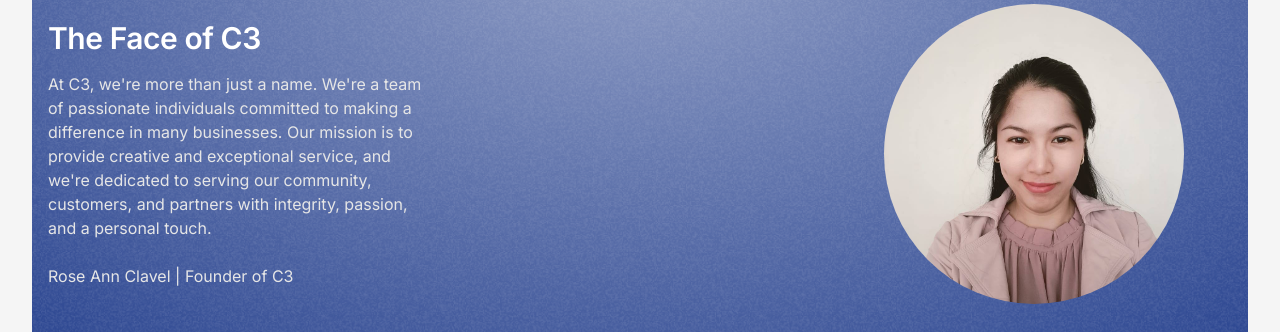
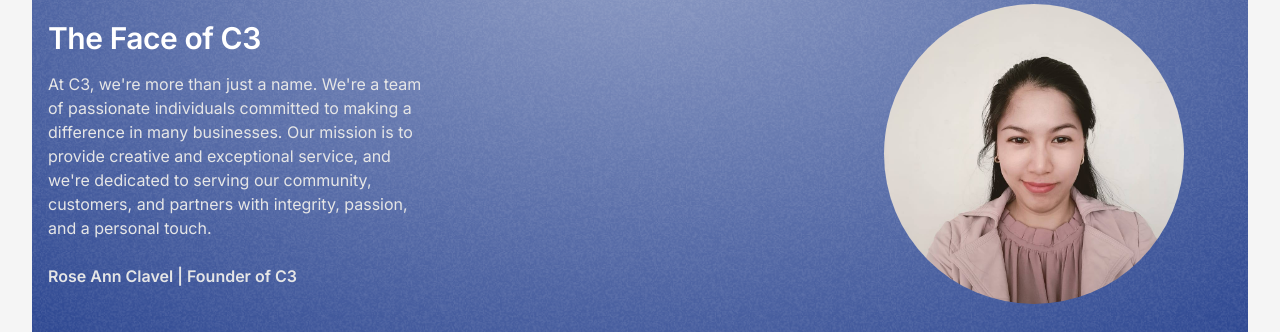
Before and after one commit to clavelian/ClavelAdvertisingMarketing, a Next.js app in the folder cad/: page /about in a window 1280 px wide. Shown: the part 620-952 px from the top of the page. Built offline with nearby package versions, Linux system fonts and the light colour scheme.

Commit message:
changed font for wobble.tsx

```diff
--- a/cad/app/about/wobble.tsx
+++ b/cad/app/about/wobble.tsx
@@ -13,7 +13,7 @@ export function WobbleCardDemo() {
         className="justify-center items-center"
       >
         <div className="max-w-xs">
-          <h2 className="text-left text-balance text-base tablet:text-xl exclude:text-3xl font-semibold tracking-[-0.015em] text-white">
+          <h2 className="text-left text-balance text-base tablet:text-xl exclude:text-3xl font-semibold tracking-[-0.015em] text-white mobile:text-xl">
             Our commitment
           </h2>
           <p className="mt-4 text-left  text-base/6 text-neutral-200">
@@ -34,7 +34,7 @@ export function WobbleCardDemo() {
         {/* grayscale filter */}
       </WobbleCard>
       <WobbleCard containerClassName="col-span-1 min-h-[300px]">
-        <h2 className="max-w-80  text-left text-balance text-base tablet:text-xl exclude:text-3xl font-semibold tracking-[-0.015em] text-white">
+        <h2 className="max-w-80  text-left text-balance text-base tablet:text-xl exclude:text-3xl font-semibold tracking-[-0.015em] text-white mobile:text-xl">
           Our vision
         </h2>
         <p className="mt-4 max-w-[26rem] text-left  text-base/6 text-neutral-200">
@@ -47,7 +47,7 @@ export function WobbleCardDemo() {
       </WobbleCard>
       <WobbleCard containerClassName="col-span-1 exclude:col-span-3 bg-blue-900 min-h-[500px] exclude:min-h-[600px] xl:min-h-[300px]">
         <div className="max-w-sm">
-          <h2 className="max-w-sm tablet:max-w-lg  text-left text-balance text-base tablet:text-xl exclude:text-3xl font-semibold tracking-[-0.015em] text-white">
+          <h2 className="max-w-sm tablet:max-w-lg  text-left text-balance text-base tablet:text-xl exclude:text-3xl font-semibold tracking-[-0.015em] text-white mobile:text-xl">
             The Face of C3
           </h2>
           <p className="mt-4 max-w-[26rem] text-left  text-base/6 text-neutral-200">
@@ -59,7 +59,7 @@ export function WobbleCardDemo() {
             touch.
             <br />
             <br />
-            Rose Ann Clavel | Founder of C3
+            <p className="font-semibold">Rose Ann Clavel | Founder of C3</p>
           </p>
         </div>
         {/* <Image
```
